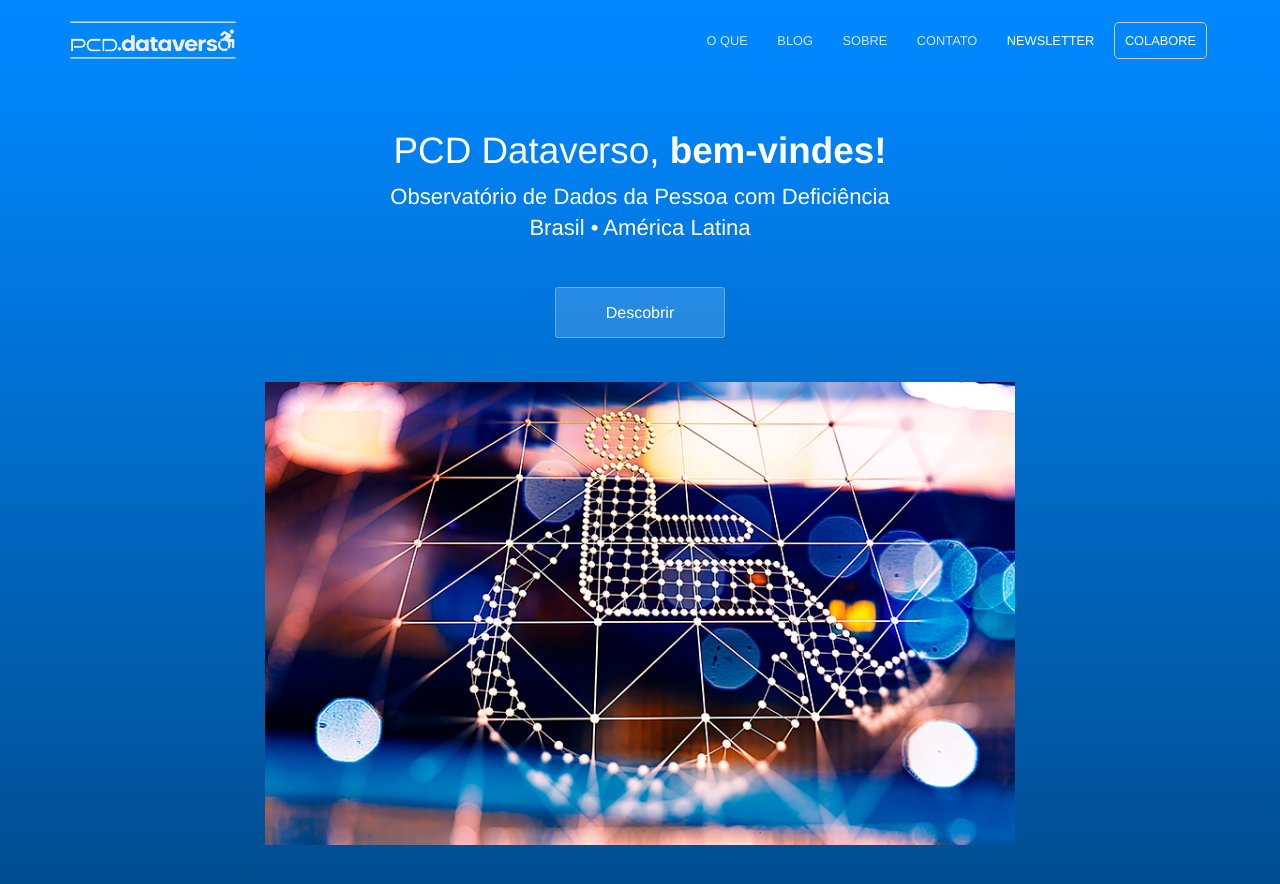
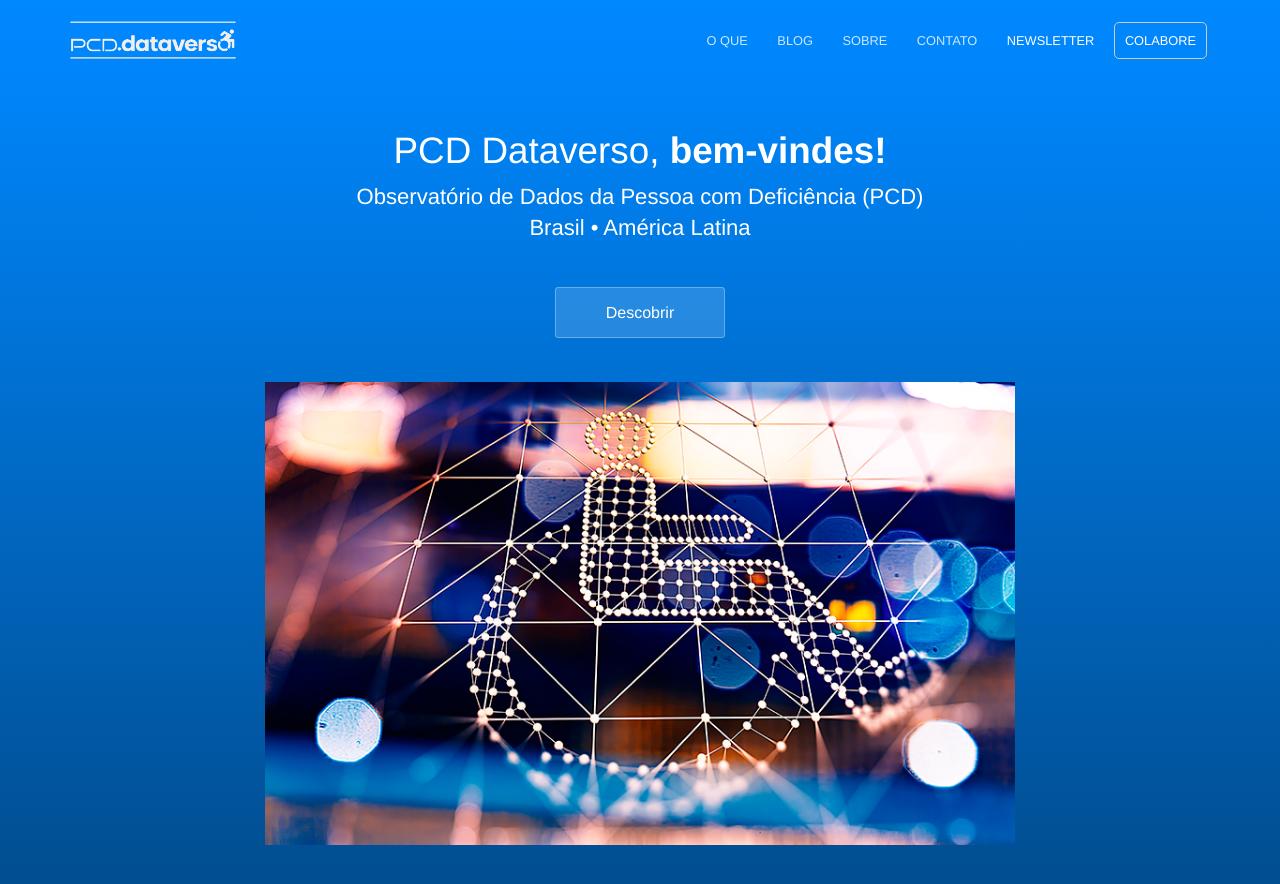
Before and after one commit to jornalistainclusivo/pcd.dataverso.org, a Jekyll site: the page built from index.html, in a window 1280 px wide and 900 px high. Shown: the top 884 px of the window. Built offline with Jekyll 4.4.1, drawn with Linux system fonts in a browser that asks for light colours.

Commit message:
texto home e favicon

```diff
--- a/index.html
+++ b/index.html
@@ -5,7 +5,7 @@ description: Observatório de Dados da Pessoa com Deficiência
 <section class="hero">
 	<div class="text-container">
 		<h1 class="editable">PCD Dataverso, <strong>bem-vindes!</strong></h1>
-		<p class="subtext editable">Observatório de Dados da Pessoa com Deficiência<br> Brasil • América Latina</br></p>
+		<p class="subtext editable">Observatório de Dados da Pessoa com Deficiência (PCD)<br> Brasil • América Latina</br></p>
 		<div class="cta button alt"><a href="{{ site.baseurl }}/contact/">Descobrir</a></div>
 		<div>
 			<img src="{{ site.baseurl }}/images\accessibility-icon.jpg" alt="Accessibility icon" class="image editable" />
```
Also changed, not shown: favicon-pcd.png (added).
